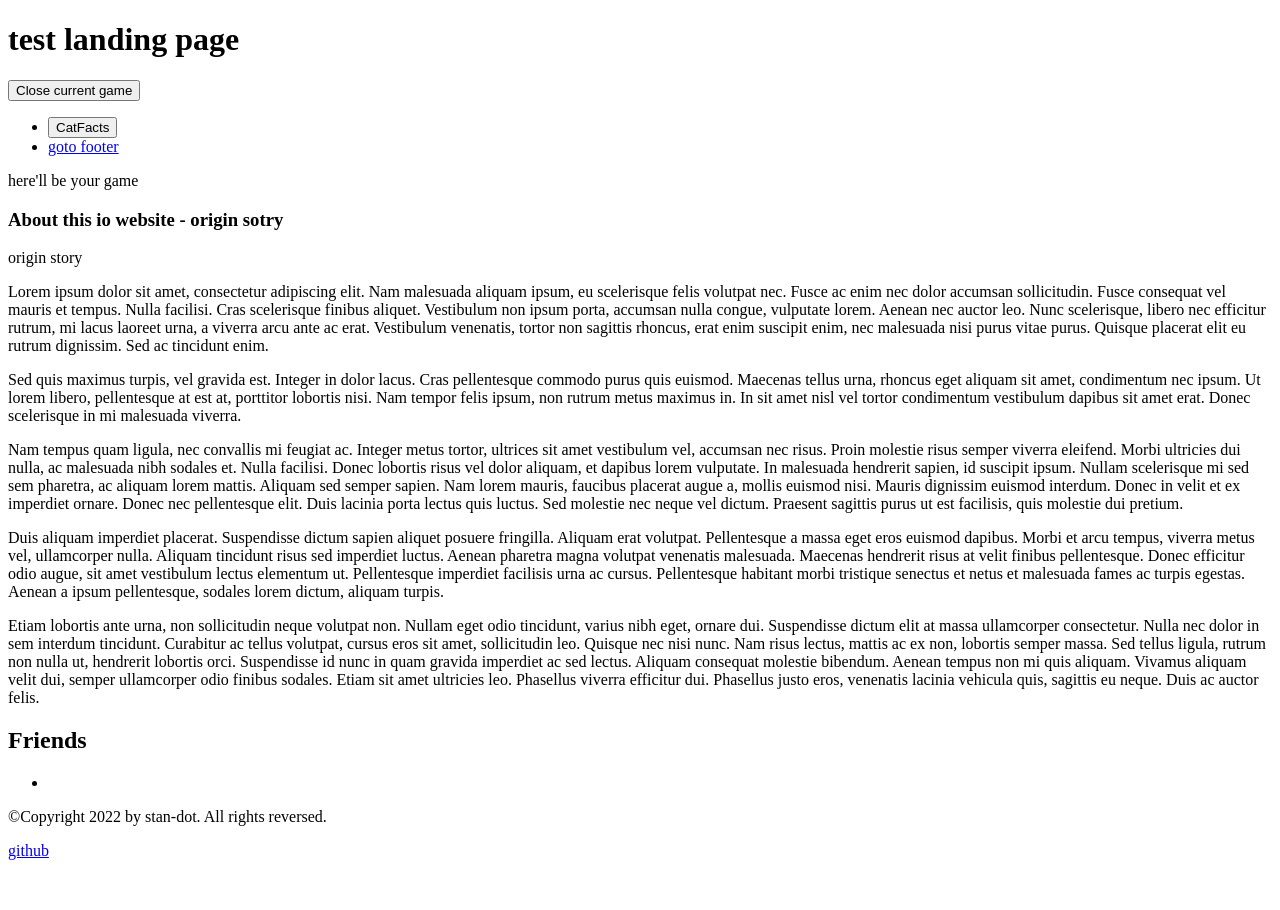
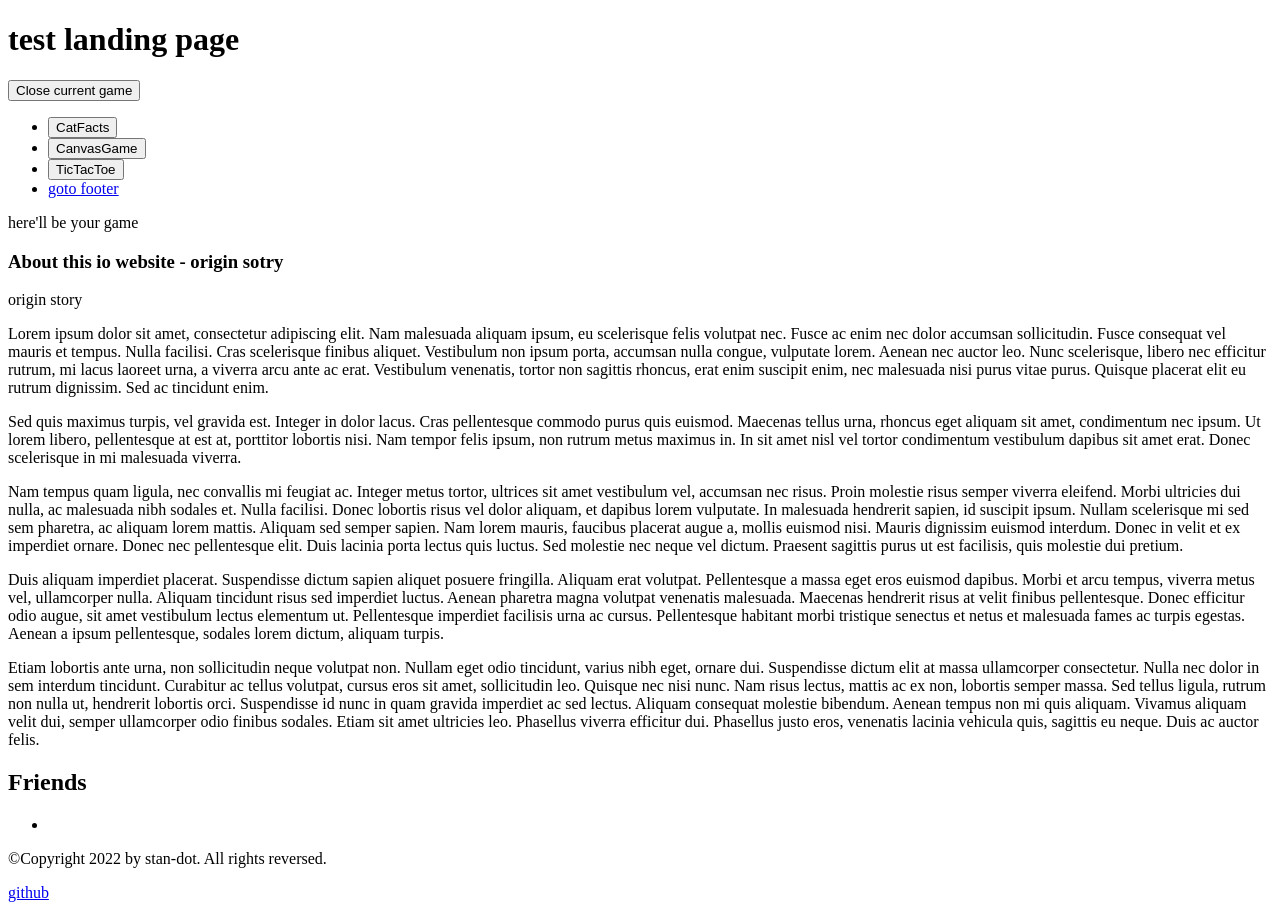
Before and after one commit to stan-dot/online-multiplayer-testground, a React (Create React App) app in the folder app/client/: page / in a window 1280 px wide. Before the commit the page ends 868 px from the top, so only its background shows below. Built offline with nearby package versions, Linux system fonts and the light colour scheme.

Commit message:
added more games

```diff
--- a/app/client/src/data/games.ts
+++ b/app/client/src/data/games.ts
@@ -4,5 +4,25 @@ export const availableGames: GameCard[] = [
   {
     folder: 'cat-facts',
     componentName: 'CatFacts'
-  }
+  },
+  // {
+  //   folder: 'eliza',
+  //   componentName: 'Eliza',
+  // },
+  // {
+  //   folder: 'minesweeper',
+  //   componentName: 'Minesweeper',
+  // },
+  {
+    folder: 'raw-canvas',
+    componentName: 'CanvasGame',
+  },
+  // {
+  //   folder: 'snake',
+  //   componentName: 'Snake',
+  // },
+  {
+    folder: 'tictactoe',
+    componentName: 'TicTacToe',
+  },
 ];
```
